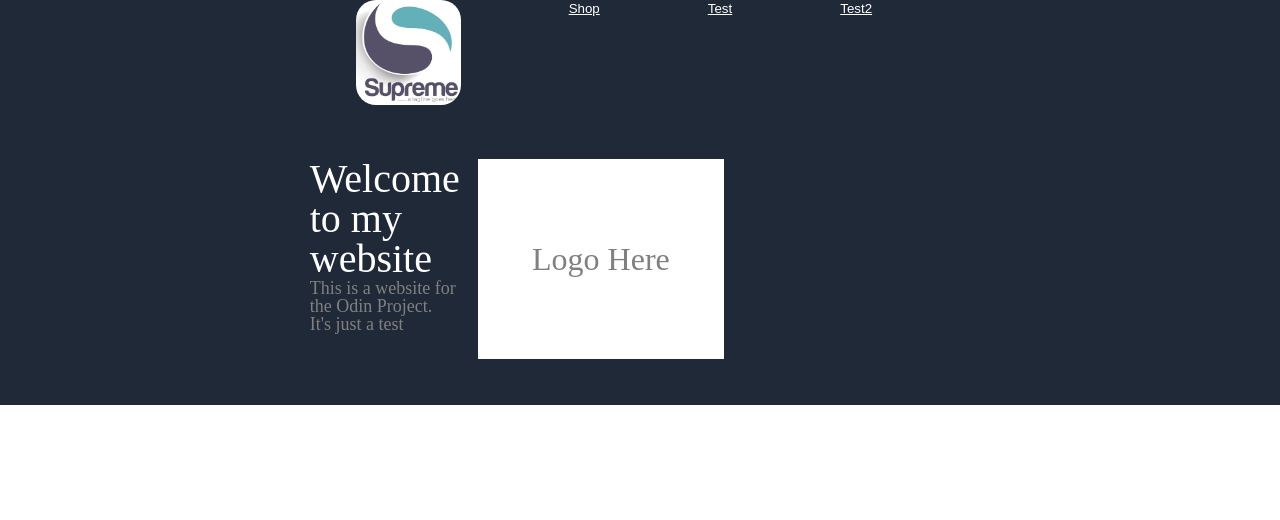
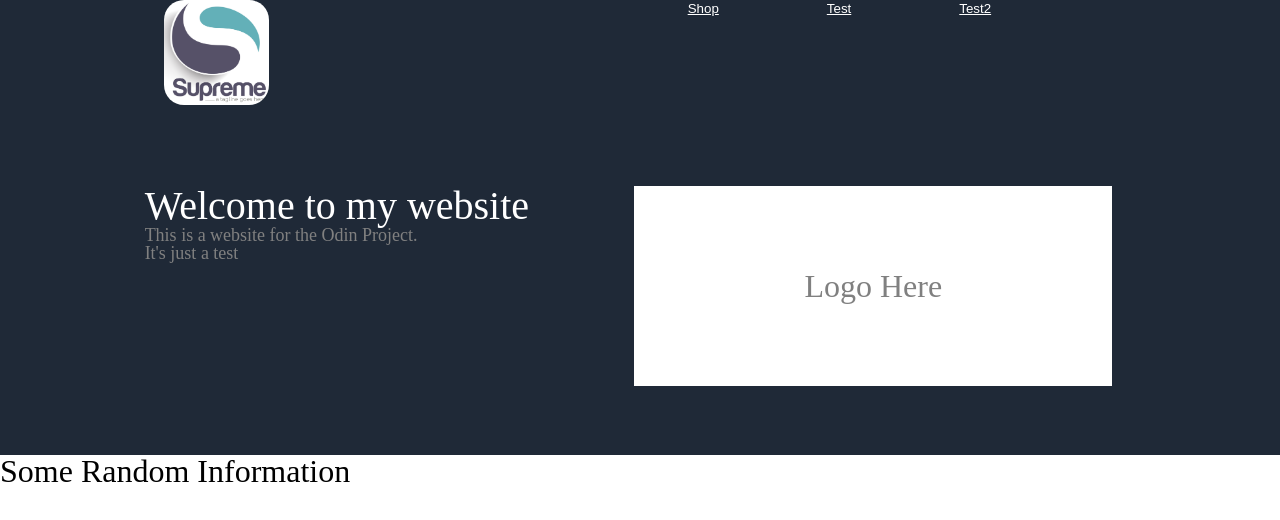
Before and after one commit to Imkaroboi/TheOdinProject1, a website: page index.html in a window 1280 px wide. Drawn offline with Linux system fonts and the light colour scheme.

Commit message:
finished top area

```diff
--- a/index.html
+++ b/index.html
@@ -37,5 +37,8 @@
         </div>
       </div>
     </div>
+    <div class="bottom-area">
+      <div class="title-text"><h1 style="font-size: 2em;">Some Random Information</h1></div>
+    </div>
   </body>
 </html>
--- a/main.css
+++ b/main.css
@@ -2,6 +2,7 @@ body {
   max-width: 100%;
   margin: 0 auto;
   box-sizing: border-box;
+  overscroll-behavior: none;
 }
 .topHeader {
   display: flex;
@@ -13,7 +14,7 @@ body {
 }
 .container {
   margin: 0 auto;
-  max-width: 60%;
+  max-width: 90%;
   background-color: #1f2937;
   justify-content: center;
   justify-content: space-between ;
@@ -64,6 +65,7 @@ body {
   display: flex;
   padding-bottom: 6%;
   justify-content;
+  width: 100%;
 }
 .logoPlaceholder {
   background-color: white;
@@ -74,5 +76,7 @@ body {
   height: 200px;
   width: 900px;
   gap: none;
-  margin-right: 300px;
+  margin-right: 9%;
 }
+.title-text {
+}
```
